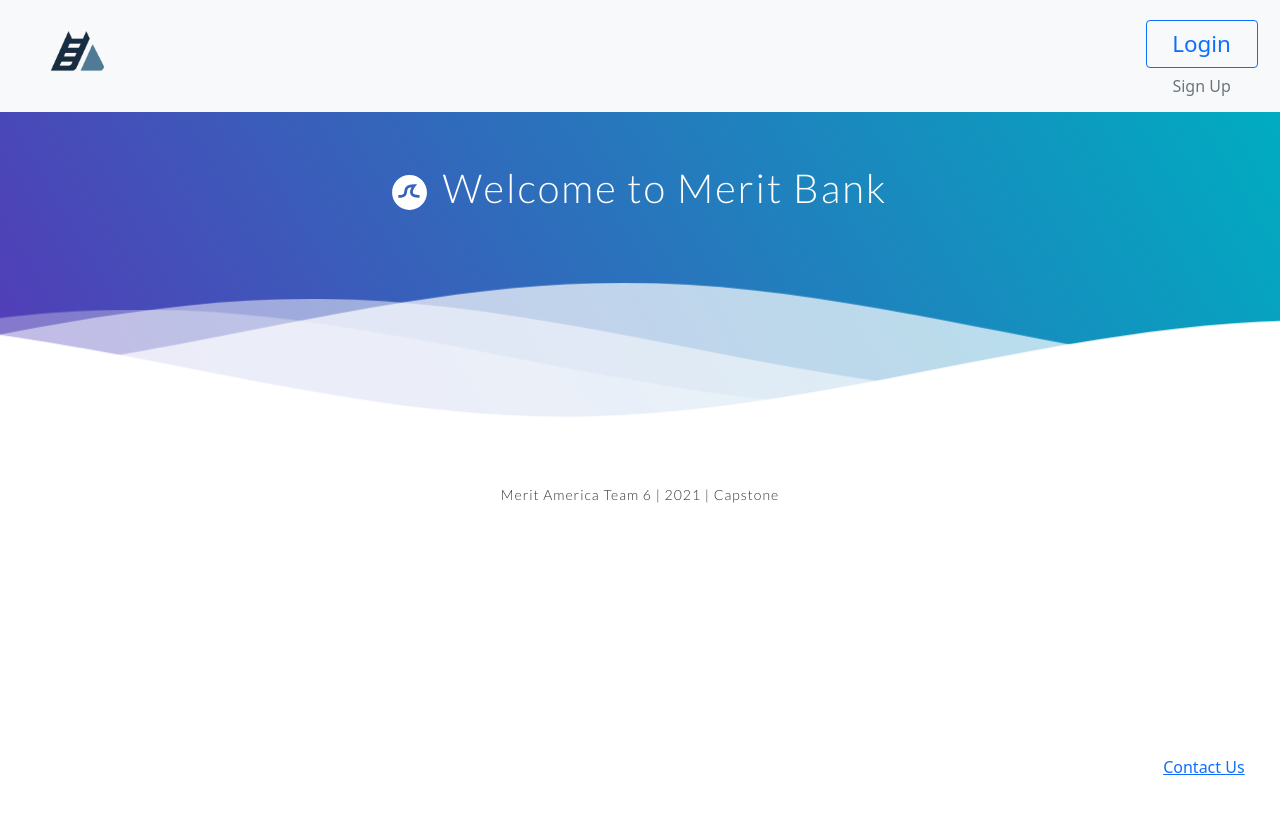
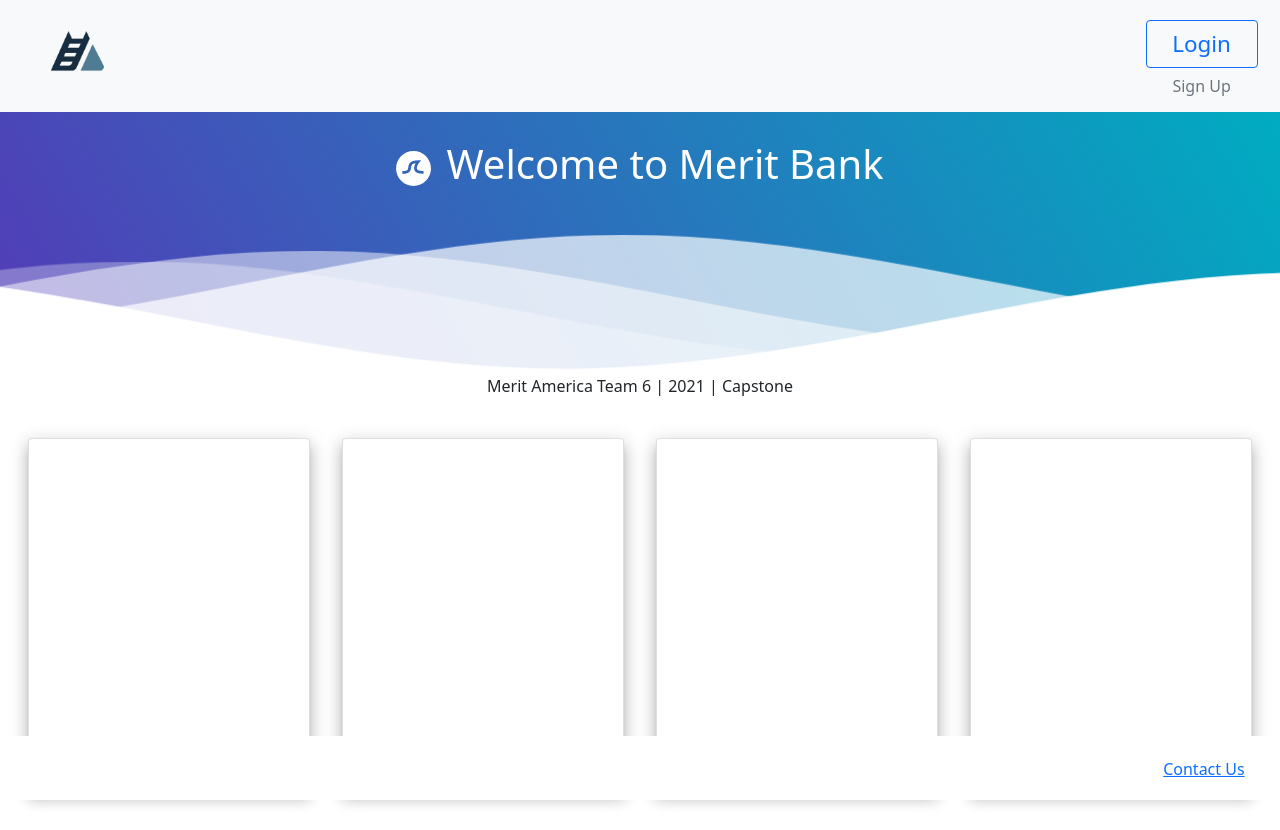
Before and after one commit to mematthew123/React-Capstone, a React (Create React App) app: page / in a window 1280 px wide. Before the commit the page ends 800 px from the top, so only its background shows below. Built offline with nearby package versions, Linux system fonts and the light colour scheme.

Commit message:
added userDetails to userDashboard

```diff
--- a/src/App.js
+++ b/src/App.js
@@ -3,6 +3,7 @@ import Main from './Components/Main';
 import { BrowserRouter } from 'react-router-dom';
 import { Provider } from 'react-redux';
 import { ConfigureStore } from './Reducers/ConfigureStore'
+import './App.css';
 
 const store = ConfigureStore();
 
--- a/src/components/AccountPreview/AccountPreview.css
+++ b/src/components/AccountPreview/AccountPreview.css
@@ -1,4 +1,4 @@
-.card {
+.userCard {
     background-color: #fff;
     padding: 1rem;
     margin: 1rem;
--- a/src/components/AccountPreview/AccountPreview.js
+++ b/src/components/AccountPreview/AccountPreview.js
@@ -6,7 +6,7 @@ function AccountPreview(props) {
     // React.useEffect(() => { console.log(props); }, []);
 
     return (
-        <div className="card">
+        <div className="userCard">
             <div className="card-title" style={{margin: "0rem"}}>
                 <h3>Account</h3>
             </div>
--- a/src/components/ContactForm.js
+++ b/src/components/ContactForm.js
@@ -82,15 +82,12 @@ class ContactForm extends React.Component {
     if (!formValid) {
 
       return (
-        <>
+        <div>
 
-          <nav className="navbar fixed-bottom navbar-light bg-white">
+          <nav className="navbar navbar-light bg-white fixed-bottom" style={{ height: "4rem" }}>
             <a className="navbar-brand" href="#"></a>
             <button type="button" className="btn btn-link" data-toggle="modal" data-target="#contactModal">Contact Us</button>
-
           </nav>
-
-
 
           <div className="modal fade" id="contactModal" tabIndex="-1" role="dialog" aria-labelledby="exampleModalLabel" aria-hidden="true">
             <div className="modal-dialog" role="document">
@@ -173,7 +170,7 @@ class ContactForm extends React.Component {
           <hr /> */}
 
 
-        </>
+        </div>
       );
     } else {
       return (
@@ -192,10 +189,4 @@ class ContactForm extends React.Component {
 }
 
 
-
-
-
-
-
-
 export default ContactForm;
--- a/src/components/Header.js
+++ b/src/components/Header.js
@@ -2,7 +2,6 @@ import React, { Component } from "react";
 import { NavLink } from 'react-router-dom';
 import SignUpModal from './SignUpModal/SignUpModal';
 import LoginModal from './LoginModal/LoginModal';
-
 
 class Header extends Component {
 
--- a/src/components/Home/Home.css
+++ b/src/components/Home/Home.css
@@ -1,21 +1,4 @@
 @import url(//fonts.googleapis.com/css?family=Lato:300:400);
-
-body {
-  margin: 0;
-}
-
-h1 {
-  font-family: 'Lato', sans-serif;
-  font-weight: 300;
-  letter-spacing: 2px;
-  font-size: 48px;
-}
-p {
-  font-family: 'Lato', sans-serif;
-  letter-spacing: 1px;
-  font-size: 14px;
-  color: #333333;
-}
 
 .header {
   position: relative;
@@ -23,6 +6,7 @@ p {
   background: linear-gradient(60deg, rgba(84,58,183,1) 0%, rgba(0,172,193,1) 100%);
   color: white;
 }
+
 .logo {
   width: 50px;
   fill: white;
@@ -32,7 +16,7 @@ p {
 }
 
 .inner-header {
-  height: 10rem;
+  height: 7rem;
   width: 100%;
   margin: 0;
   padding: 0;
@@ -56,7 +40,7 @@ p {
 
 .content {
   position: relative;
-  height: 20vh;
+  height: 5vh;
   text-align: center;
   background-color: white;
 }
@@ -91,9 +75,11 @@ p {
   0% {
    transform: translate3d(-90px,0,0);
   }
+
   100% {
     transform: translate3d(85px,0,0);
   }
+
 }
 
 /*Shrinking for mobile*/
@@ -102,10 +88,26 @@ p {
     height: 40px;
     min-height: 40px;
   }
+
   .content {
     height: 30vh;
   }
+
   h1 {
     font-size: 24px;
   }
+
 }
+
+.card {
+  display: flex;
+  justify-content: center;
+  align-items: center;
+  height: 22rem;
+  width: 15rem;
+  padding: 1rem;
+  margin: 1rem;
+  /* background: linear-gradient(#F9BC61, #FDE8C9); */
+  box-shadow: 0px 6px 6px -3px rgba(0,0,0,0.2),0px 10px 14px 1px rgba(0,0,0,0.14),0px 4px 18px 3px rgba(0,0,0,0.12);
+  border-radius: 8px;
+}
--- a/src/components/Home/Home.js
+++ b/src/components/Home/Home.js
@@ -33,6 +33,14 @@ function Home() {
             <div className="content flex">
                 <p>Merit America Team 6 | 2021 | Capstone</p>
             </div>
+
+            <div className="row" style={{ padding: "1.5rem"}}>
+                <div className="col card"></div>
+                <div className="col card"></div>
+                <div className="col card"></div>
+                <div className="col card"></div>
+            </div>
+
         </>
     );
 }
--- a/src/components/UserDashboard/UserDashboard.css
+++ b/src/components/UserDashboard/UserDashboard.css
@@ -18,7 +18,13 @@
     --neon-border-color:#F50057;
 }
 
-#welcomMessege{
+#welcomeMessege {
+    font-size: 10rem;
+    font-family: 'Brush Script MT', cursive;
+    color: white;
+}
+
+/* #welcomeMessege{
     font-size: 5rem;
     font-weight: 200;
     font-style: italic;
@@ -29,7 +35,7 @@
     margin: 1.3rem;
     border-radius: 2rem;
     text-transform: uppercase;
-    /* animation: flicker 2.5s infinite alternate;   */
+    animation: flicker 2.5s infinite alternate;
 
     text-shadow:
             -0.2rem -0.2rem 1rem #fff,
@@ -48,10 +54,10 @@
         0 0 4rem var(--neon-border-color),
         inset 0 0 3rem var(--neon-border-color);
 
-}
+} */
 
 /* Animate neon flicker */
-@keyframes flicker {
+/* @keyframes flicker {
 
     0%, 19%, 21%, 23%, 25%, 54%, 56%, 100% {
 
@@ -77,4 +83,4 @@
         text-shadow: none;
         box-shadow: none;
     }
-}
+} */
--- a/src/components/UserDashboard/UserDashboard.js
+++ b/src/components/UserDashboard/UserDashboard.js
@@ -2,6 +2,7 @@ import React from 'react';
 import { connect } from 'react-redux';
 import { withRouter } from 'react-router-dom';
 import AccountPreview from '../AccountPreview/AccountPreview';
+import UserDetails from '../UserDetails/UserDetails';
 import './UserDashboard.css';
 
 class UserDashboard extends React.Component {
@@ -25,8 +26,7 @@ class UserDashboard extends React.Component {
         if (this.props.account.account == null) {
             return (
                 <>
-                    <h1>No User Infor</h1>
-                    <button className="btn btn-light" onClick={this.handleClick} >Print Props</button>
+                    <UserDetails />
                 </>
             );
         } else {
@@ -39,9 +39,9 @@ class UserDashboard extends React.Component {
                             <AccountPreview />
                         </div>
                         <div className="col-9" id="userDisplayDiv">
-                            <h1 id="welcomMessege">Welcome To Merit</h1>
-                            <button className="btn btn-light" onClick={this.handleClick} >Print Props</button>
-                            <button className="btn btn-light" onClick={this.handleAdmin} >Go To Admin</button>
+                            <h1 id="welcomeMessege">Welcome {this.props.account.account.firstName}</h1>
+                            <button className="btn btn-light" onClick={this.handleClick}>Print Props</button>
+                            <button className="btn btn-light" onClick={this.handleAdmin}>Go To Admin</button>
                         </div>
                     </div>
                 </div>
--- a/src/components/UserDetails/UserDetails.css
+++ b/src/components/UserDetails/UserDetails.css
@@ -2,21 +2,21 @@
     box-sizing: border-box;
   }
 
-  body {
+  /* body {
     min-height: 100vh;
     display: flex;
     font-weight: 400;
     font-family: sans-serif;
-    background: #12c2e9;  /* fallback for old browsers */
-    background: -webkit-linear-gradient(to right, #f64f59, #c471ed, #12c2e9);  /* Chrome 10-25, Safari 5.1-6 */
-    background: linear-gradient(to right, #f64f59, #c471ed, #12c2e9); /* W3C, IE 10+/ Edge, Firefox 16+, Chrome 26+, Opera 12+, Safari 7+ */
+    background: #12c2e9;
+    background: -webkit-linear-gradient(to right, #f64f59, #c471ed, #12c2e9);
+    background: linear-gradient(to right, #f64f59, #c471ed, #12c2e9);
 
-  }
+  } */
 
-  body, html, .App, #root, .outer {
+  /* body, html, .App, #root, .outer {
     width: 100%;
     height: 100%;
-  }
+  } */
 
   .navbar-light {
     background-color: #ffffff;
--- a/src/components/UserDetails/UserDetails.js
+++ b/src/components/UserDetails/UserDetails.js
@@ -6,7 +6,7 @@ class UserDetails extends React.Component {
         super(props);
 
         this.handleClick = this.handleClick.bind(this);
-        this.handleAdmin = this.handleAdmin.bind(this);
+        // this.handleAdmin = this.handleAdmin.bind(this);
     }
 
     handleClick(event) {
@@ -118,4 +118,4 @@ class UserDetails extends React.Component {
     }
 
 
-}
+} export default UserDetails;
```
